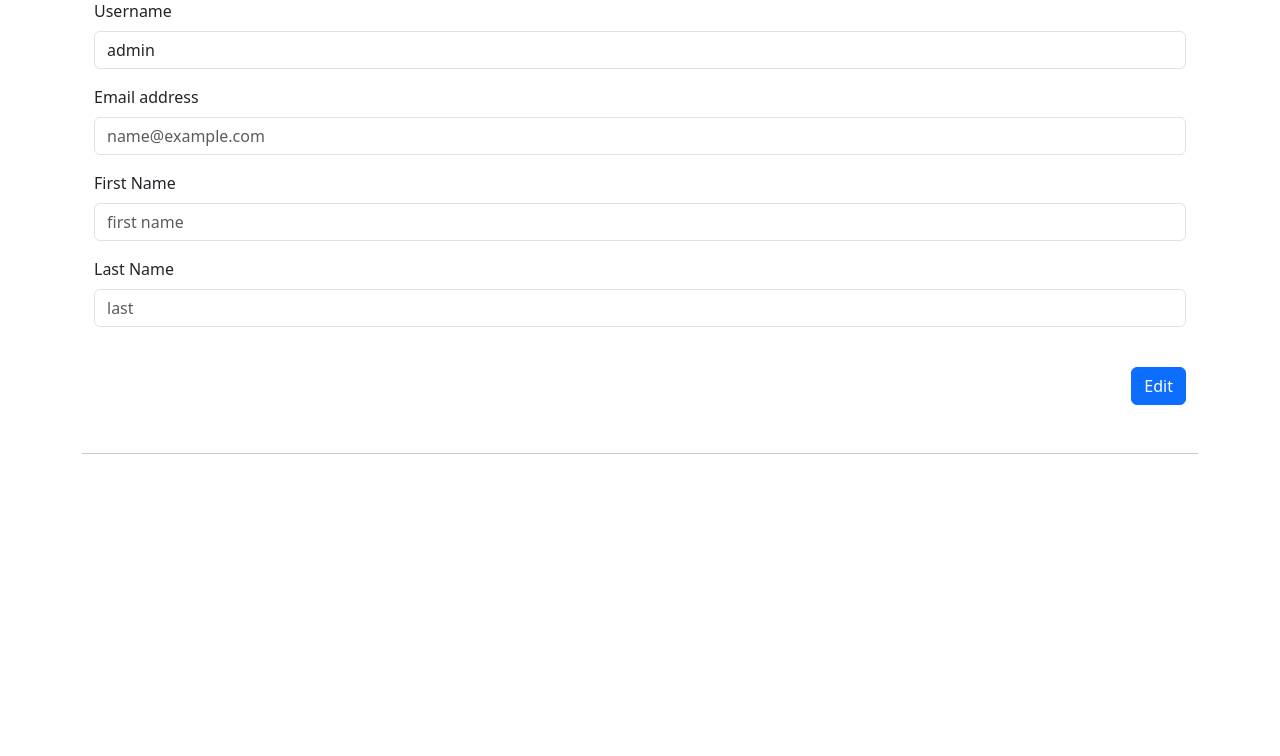
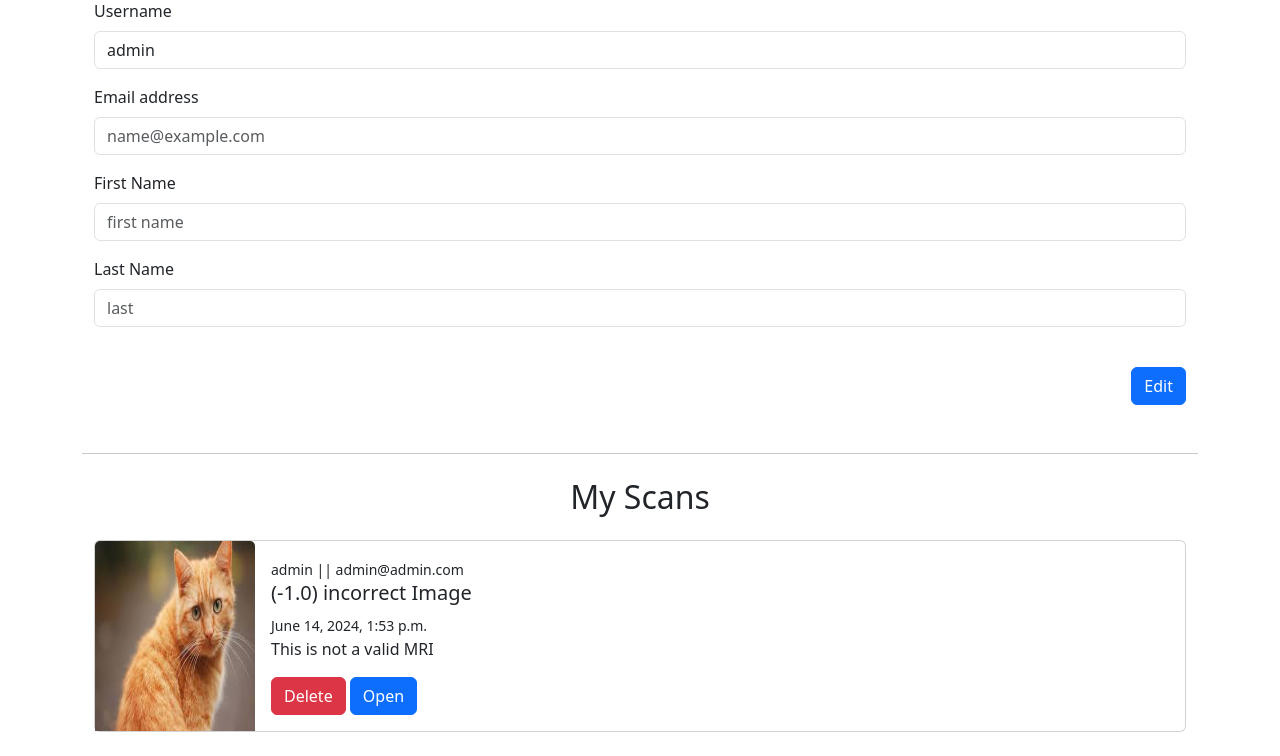
Before and after one commit to fffaheem/Dementia-detection-app, a Django app: page /user in a window 1280 px wide. Shown: the part 81-837 px from the top of the page. Before the commit the page ends 535 px from the top, so only its background shows below. Run offline with Django 5.2, Linux system fonts and the light colour scheme; the visitor is signed in with stand-in values (Sample User, id 1); data comes from the database, SQL or seed files in the repository; both versions use the stored data as it was after the commit.

Commit message:
rectified user page || added all user scans

```diff
--- a/home/models.py
+++ b/home/models.py
@@ -17,6 +17,7 @@
     image = models.ImageField(upload_to='images/')
     text = models.TextField()
     cdr = models.FloatField()
+    cdr_text = models.CharField(max_length=255)
     datetime = models.DateTimeField()
 
     def __str__(self):
--- a/home/views.py
+++ b/home/views.py
@@ -6,6 +6,7 @@
 from datetime import datetime
 from home.models import Contact, Diagnose
 from django.utils import timezone
+from django.shortcuts import get_object_or_404
 
 
 @login_required(login_url="login")
@@ -38,6 +39,18 @@
 def user(request):
     instance = request.user
 
+    if request.method == "GET" and request.GET.get("delete"):
+        get_id = request.GET.get("id")
+        d = get_object_or_404(Diagnose,id=get_id)
+        print(d.username)
+        if d.username == instance:
+            d.delete()
+            messages.success(request, "deleted successfully",extra_tags="success user")
+        else:
+            messages.error(request, "not yours to delete",extra_tags="danger user")
+
+
+
     if request.method == "POST":
         post_email = request.POST.get("email")
         post_username = request.POST.get("username")
@@ -59,13 +72,14 @@
     username = instance.username
     firstname = instance.first_name
     lastname = instance.last_name
-
+    scans = Diagnose.objects.filter(username=instance)
     context = {
         "user_active" : "active",
         "username" : username,
         "email" : email,
         "firstname" : firstname,
-        "lastname" : lastname
+        "lastname" : lastname,
+        "scans" : scans,
     }
     return render(request,"user.html",context)
 
--- a/templates/user.html
+++ b/templates/user.html
@@ -46,6 +46,29 @@
 
     <hr>
 
+    <h2 class="text-center my-4"> My Scans </h2>
+
+    <div class="container">
+
+        {% if scans|length < 1 %}
+            <h2> No scans yet </h2>
+        {% endif %}
+
+        {% for scan in scans%}
+        <div class="card my-4 d-flex flex-row">
+            <img src="{{scan.image.url}}" class="card-img-top" alt="..." style="width: 10rem;">
+            <div class="card-body">
+                <small>{{scan.username}} || {{scan.email}}</small>
+                <h5 class="card-title"> ({{scan.cdr}}) {{scan.cdr_text}}</h5>
+                <small>{{scan.datetime}}</small>
+                <p class="card-text">{{scan.text}}</p>
+                <a href="/user?delete=true&id={{scan.id}}" class="btn btn-danger">Delete</a>
+                <a href="#" class="btn btn-primary">Open</a>
+            </div>
+        </div>
+        {% endfor %}
+
+    </div>
 
 
 </div>
```
Also changed, not shown: db.sqlite3, home/migrations/0001_initial.py, media/images/cat.jpg (added), media/images/flow_diagram_qrCyCqH.jpg (added), media/images/lung01.jpg (added).
